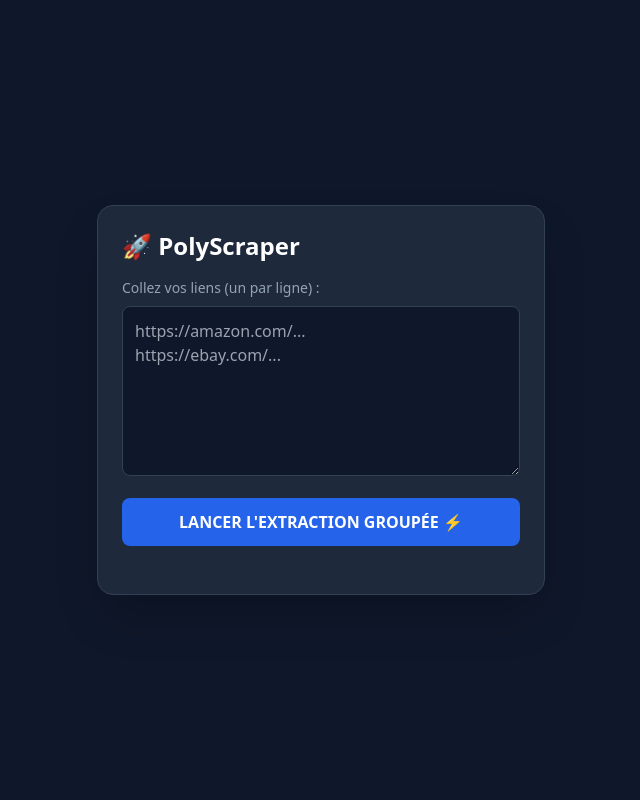
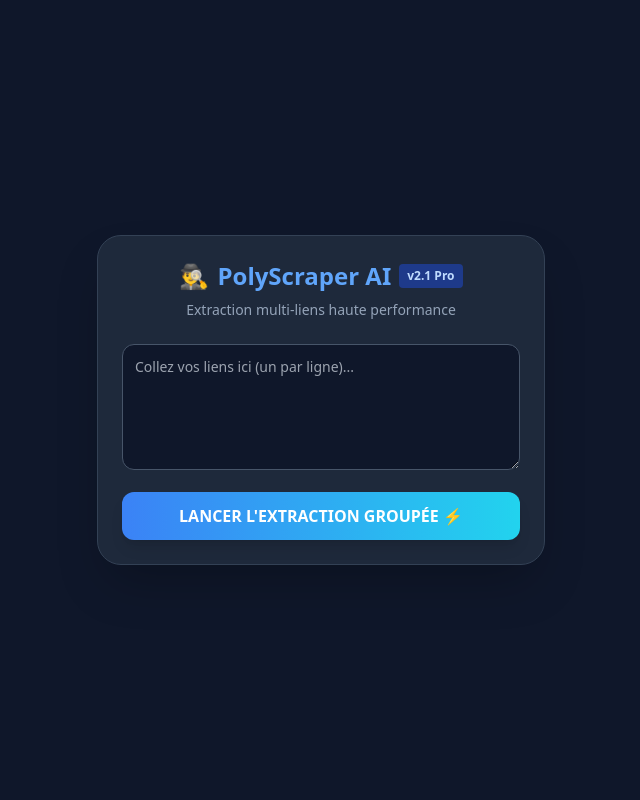
Before and after one commit to jeffpolycarpe23-cell/polyscraper-ai., a FastAPI app: page / in a window 1280 px wide. Shown: the whole page, without its empty margins (319-959 px from the left). Run offline with FastAPI, Linux system fonts and the light colour scheme; some libraries are stand-ins or nearby versions.

Commit message:
Revamp index.html with new title and layout
Updated the title and styling of the main page, improved layout, and added extraction results display.

```diff
--- a/templates/index.html
+++ b/templates/index.html
@@ -3,76 +3,57 @@
 <head>
     <meta charset="UTF-8">
     <meta name="viewport" content="width=device-width, initial-scale=1.0">
-    <title>PolyScraper Multi-Liens</title>
+    <title>PolyScraper AI v2.1 Pro</title>
     <script src="https://cdn.tailwindcss.com"></script>
 </head>
-<body class="bg-slate-900 text-white min-h-screen flex items-center justify-center p-4">
+<body class="bg-[#0f172a] text-white min-h-screen flex items-center justify-center p-4">
 
-    <div class="max-w-md w-full bg-slate-800 p-6 rounded-2xl shadow-2xl border border-slate-700">
-        <h1 class="text-2xl font-bold mb-4 flex items-center gap-2">
-            🚀 PolyScraper
+    <div class="w-full max-w-md bg-[#1e293b] rounded-3xl shadow-2xl p-6 border border-slate-700">
+        <div class="text-center mb-6">
+            <h1 class="text-2xl font-bold flex items-center justify-center gap-2">
+                🕵️‍♂️ <span class="text-blue-400">PolyScraper AI</span> <span class="text-xs bg-blue-900 px-2 py-1 rounded text-blue-200">v2.1 Pro</span>
             </h1>
+            <p class="text-slate-400 text-sm mt-2">Extraction multi-liens haute performance</p>
+        </div>
 
-        <label class="block text-sm text-slate-400 mb-2">Collez vos liens (un par ligne) :</label>
-        <textarea id="linksInput" rows="6"
-            class="w-full bg-slate-900 border border-slate-700 rounded-lg p-3 text-blue-400 focus:ring-2 focus:ring-blue-500 outline-none transition-all"
-            placeholder="https://amazon.com/...&#10;https://ebay.com/..."></textarea>
+        <form action="/extract" method="post" class="space-y-4">
+            <textarea name="links" rows="5"
+                class="w-full bg-[#0f172a] border border-slate-600 rounded-xl p-3 text-sm focus:ring-2 focus:ring-blue-500 outline-none"
+                placeholder="Collez vos liens ici (un par ligne)..."></textarea>
 
-        <button onclick="startExtraction()" id="btnText"
-            class="w-full mt-4 bg-blue-600 hover:bg-blue-500 text-white font-bold py-3 rounded-lg flex items-center justify-center gap-2 transition-all active:scale-95">
+            <button type="submit"
+                class="w-full bg-gradient-to-r from-blue-500 to-cyan-400 hover:from-blue-600 hover:to-cyan-500 text-white font-bold py-3 rounded-xl transition-all shadow-lg active:scale-95">
                 LANCER L'EXTRACTION GROUPÉE ⚡
             </button>
+        </form>
 
-        <div id="loading" class="hidden mt-4 text-center text-sm text-blue-400 animate-pulse">
-            Extraction en cours... veuillez patienter...
+        {% if results %}
+        <div class="mt-8 space-y-4">
+            <h2 class="text-sm font-semibold text-blue-300 uppercase tracking-widest border-b border-slate-700 pb-2">Rapport d'extraction</h2>
+
+            <div class="max-h-60 overflow-y-auto space-y-2 pr-2">
+                {% for item in results %}
+                <div class="bg-[#2d3a4f] p-3 rounded-lg border-l-4 {% if item.status == '🟢' %}border-green-500{% else %}border-red-500{% endif %}">
+                    <p class="text-xs font-bold text-slate-300 truncate">{{ item.nom }}</p>
+                    <div class="flex justify-between items-center mt-1">
+                        <span class="text-blue-400 font-mono text-sm">{{ item.prix }}</span>
+                        <span class="text-[10px] text-slate-500 italic">Amazon/eBay</span>
+                    </div>
+                </div>
+                {% endfor %}
             </div>
 
-        <div id="results" class="mt-6 space-y-2"></div>
+            <div class="flex gap-2 pt-4">
+                <button class="flex-1 bg-green-900/30 border border-green-500 text-green-400 py-2 rounded-lg text-sm flex items-center justify-center gap-2 hover:bg-green-500 hover:text-white transition-all">
+                    📊 EXCEL
+                </button>
+                <button class="flex-1 bg-slate-700 text-slate-300 py-2 rounded-lg text-sm flex items-center justify-center gap-2 hover:bg-slate-600 transition-all">
+                    📁 CSV
+                </button>
+            </div>
+        </div>
+        {% endif %}
     </div>
 
-    <script>
-        async function startExtraction() {
-            const input = document.getElementById('linksInput').value;
-            const links = input.split('\n').filter(l => l.trim() !== "");
-            const btn = document.getElementById('btnText');
-            const resultsDiv = document.getElementById('results');
-            const loading = document.getElementById('loading');
-
-            if (links.length === 0) return alert("Veuillez ajouter des liens.");
-
-            // Interface
-            btn.disabled = true;
-            btn.style.opacity = "0.5";
-            loading.classList.remove('hidden');
-            resultsDiv.innerHTML = "";
-
-            try {
-                const response = await fetch('/extract', {
-                    method: 'POST',
-                    headers: { 'Content-Type': 'application/json' },
-                    body: JSON.stringify({ links: links })
-                });
-
-                const data = await response.json();
-
-                loading.classList.add('hidden');
-                btn.disabled = false;
-                btn.style.opacity = "1";
-
-                data.forEach(item => {
-                    const card = document.createElement('div');
-                    card.className = "p-3 bg-slate-700 rounded-lg text-xs border-l-4 " +
-                                     (item.status === "Succès" ? "border-green-500" : "border-red-500");
-                    card.innerHTML = `<strong>${item.status}</strong>: ${item.data || item.url}`;
-                    resultsDiv.appendChild(card);
-                });
-
-            } catch (error) {
-                alert("Erreur de connexion au serveur.");
-                loading.classList.add('hidden');
-                btn.disabled = false;
-            }
-        }
-    </script>
 </body>
 </html>
```
Lines whose indentation alone changed are shown as unchanged.
